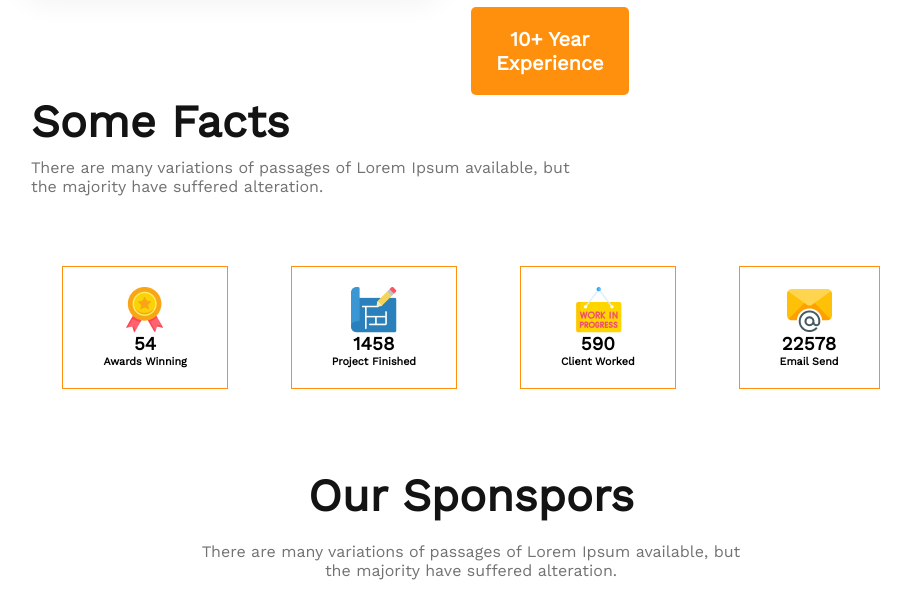
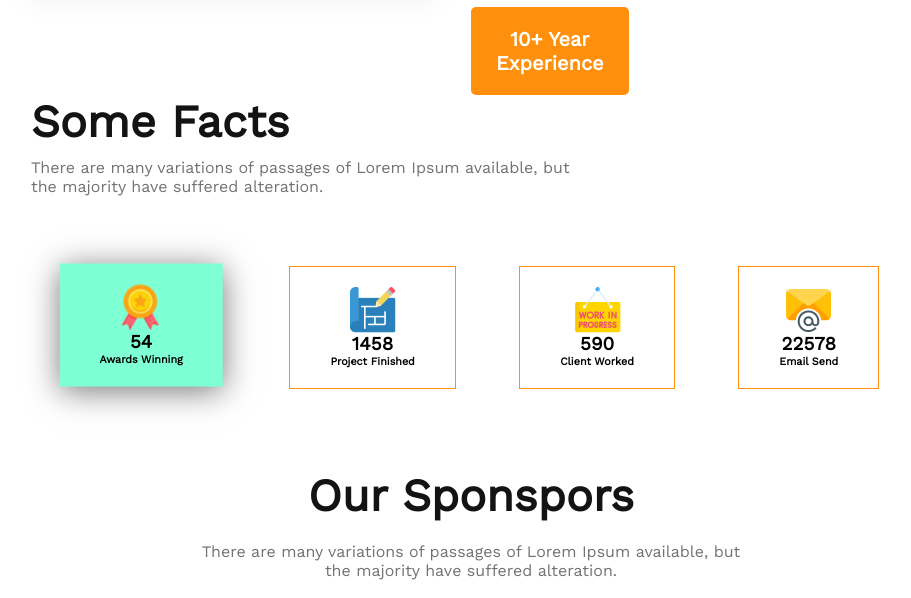
Before and after one commit to Abu-Jahid/second-assignment, a plain HTML site: page index.html in a window 1280 px wide. In both pictures the pointer is over the element 314 px from the left and 2778 px from the top of the page. Shown: the part 2451-3049 px from the top of the page, without its empty margins (169-1080 px from the left). Drawn offline with nearby package versions, Linux system fonts and the light colour scheme.

Commit message:
Third commit

```diff
--- a/style.css
+++ b/style.css
@@ -254,6 +254,13 @@ nav li a {
     justify-content: center;
     padding: 20px 40px;
 }
+.fact-progres div:hover{
+    background-color: aquamarine;
+    transform: translate(-2%, -2%);
+    box-shadow: 0px 4px 30px rgba(0, 0, 0, 0.533);
+    border: none;
+
+}
 
 /* Sponsor section start  */
 .sponsor-section {
@@ -358,7 +365,9 @@ nav li a {
     }
     .fact-progres div{
         width: 100%;
+
     }
+
     .sponsor-section{
         margin-bottom: 30px;
     }
```
